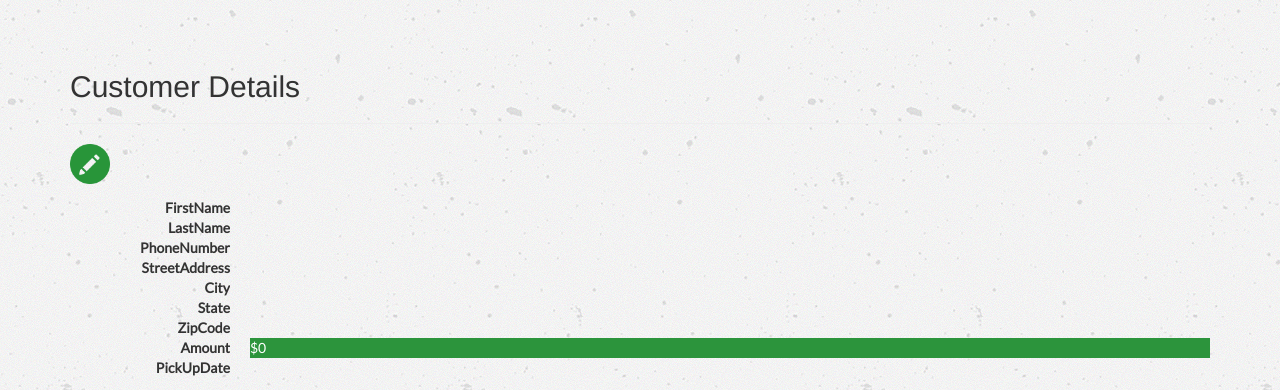
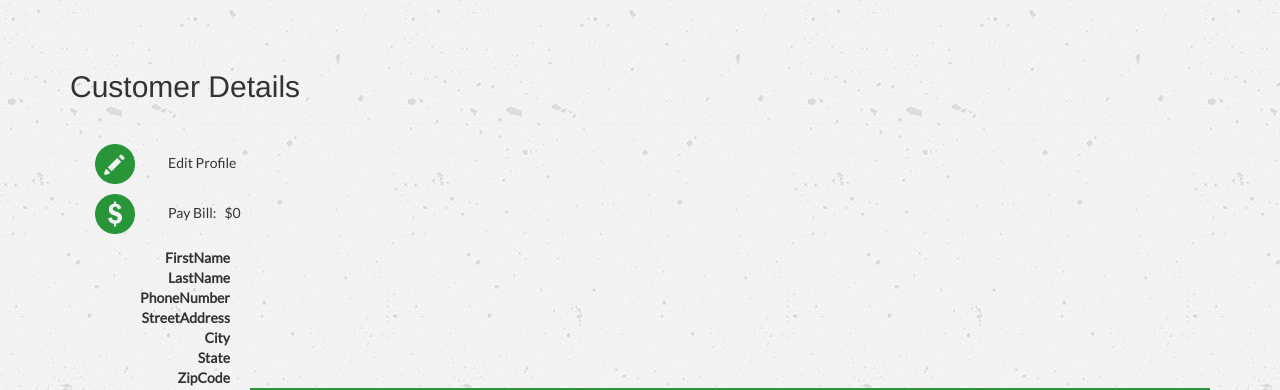
Before and after one commit to waders92/mke_waste_disposal, an ASP.NET MVC app: template MKEWasteDisposal/Views/Customers/Details.cshtml in a window 1280 px wide. Shown: the part 60-450 px from the top of the page. Run offline with ASP.NET Core 8 and stand-ins for ASP.NET MVC 5, Linux system fonts and the light colour scheme; the template is opened without the code that fills it, so the values that code supplies are empty; the visitor is signed in with stand-in values (Sample User, id 1); the project's own start-up code is not run; a stand-in starts its controllers and pages; some libraries are stand-ins or nearby versions.

Commit message:
added link to make a payment on customer detail page

```diff
--- a/MKEWasteDisposal/Content/Site.css
+++ b/MKEWasteDisposal/Content/Site.css
@@ -81,3 +81,7 @@ textarea {
 	border: 1px solid black;
 	box-shadow: 2px 2px 2px #ddd;
 }
+
+.flat-icons a {
+    margin: 25px;
+}
--- a/MKEWasteDisposal/Views/Customers/Details.cshtml
+++ b/MKEWasteDisposal/Views/Customers/Details.cshtml
@@ -9,8 +9,12 @@
 <div>
     <hr />
     @if (User.IsInRole("Customer"))
-    {
-        <a href="@Url.Action("Edit","Customers", new { id = Model.CustomerID })"><img src="~/Content/Images/pencil.png" style="height: 40px;" /></a>
+    {<div class="flat-icons">
+        <p><a href="@Url.Action("Edit","Customers", new { id = Model.CustomerID })"><img src="~/Content/Images/pencil.png" style="height: 40px;" /></a>&nbsp;&nbsp;
+Edit Profile</p>
+         <p><a href="@Url.Action("Edit","Customers", new { id = Model.CustomerID })"><img src="~/Content/Images/dollar-coin-money.png" style="height: 40px;" /></a>&nbsp;&nbsp;&nbsp;Pay Bill:&nbsp;&nbsp;&nbsp;$@Html.DisplayFor(model => model.Bill.Amount)</p>
+    </div>
+
         @*<p>
             @Html.ActionLink("Update Account", "Edit", new { id = Model.CustomerID })
         </p>*@
--- a/MKEWasteDisposal/Views/Home/About.cshtml
+++ b/MKEWasteDisposal/Views/Home/About.cshtml
@@ -1,5 +1,5 @@
 @{
-    ViewBag.Title = "What is Milwaukee Waste Management?";
+    ViewBag.Title = "What is Milwaukee Waste Disposal?";
 }
 <div class="row top-buffer">
     <h2>@ViewBag.Title.</h2>
```
Also changed, not shown: MKEWasteDisposal/Content/Images/dollar-coin-money.png (added), MKEWasteDisposal/MKEWasteDisposal.csproj, 1 other file.
